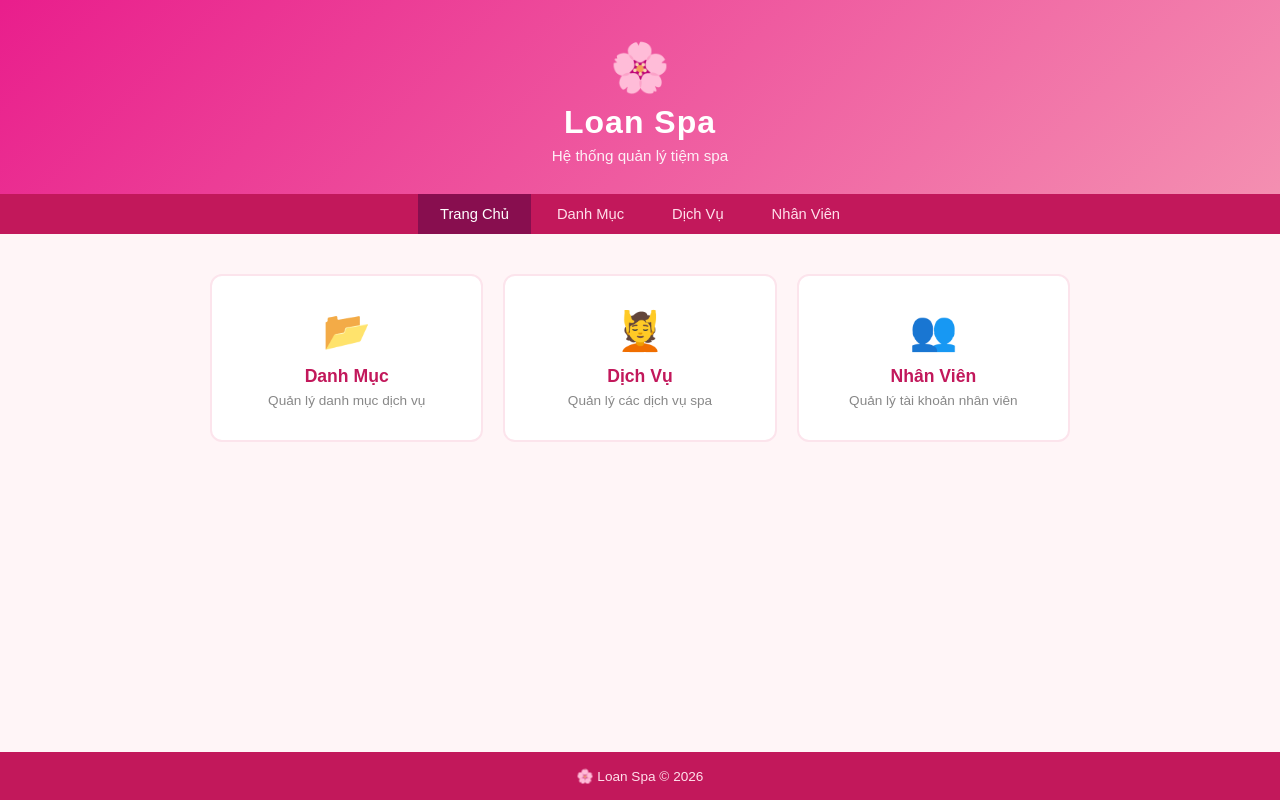
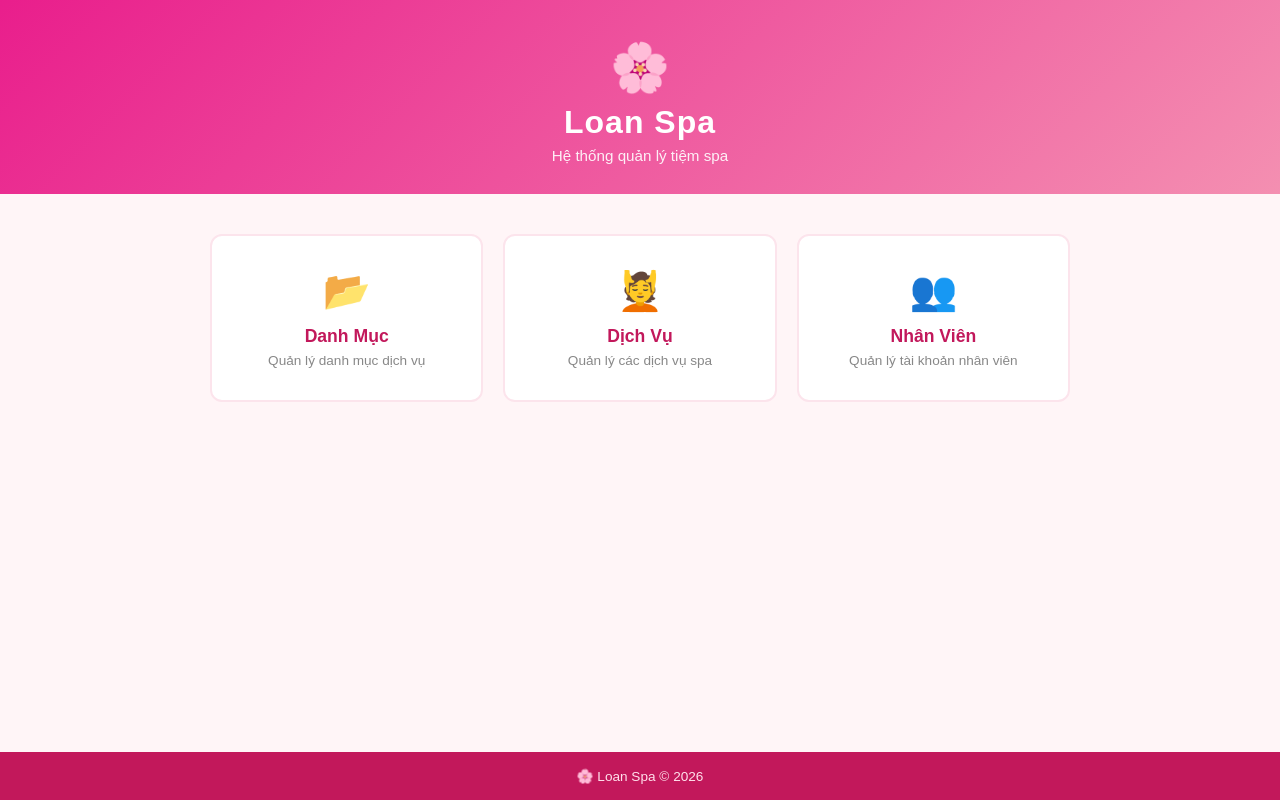
Before and after one commit to khachuynguyen0/NNPTUD_Nhom1_HK2A_2026, a website: page public/index.html in a window 1280 px wide. Drawn offline with Linux system fonts and the light colour scheme.

Commit message:
update: remove nav

```diff
--- a/public/index.html
+++ b/public/index.html
@@ -17,35 +17,27 @@
     <p>Hệ thống quản lý tiệm spa</p>
   </header>
 
-  <!-- Nav -->
-  <nav class="nav">
-    <a href="/index.html" class="nav-link active">Trang Chủ</a>
-    <a href="/pages/categories.html" class="nav-link">Danh Mục</a>
-    <a href="/pages/services.html" class="nav-link">Dịch Vụ</a>
-    <a href="/pages/staff.html" class="nav-link">Nhân Viên</a>
-  </nav>
-
   <!-- Main -->
   <main class="main">
     <div class="card-grid">
 
-      <a href="/pages/categories.html" class="card">
+      <div class="card">
         <div class="card-icon">📂</div>
         <h2>Danh Mục</h2>
         <p>Quản lý danh mục dịch vụ</p>
-      </a>
+      </div>
 
-      <a href="/pages/services.html" class="card">
+      <div class="card">
         <div class="card-icon">💆</div>
         <h2>Dịch Vụ</h2>
         <p>Quản lý các dịch vụ spa</p>
-      </a>
+      </div>
 
-      <a href="/pages/staff.html" class="card">
+      <div class="card">
         <div class="card-icon">👥</div>
         <h2>Nhân Viên</h2>
         <p>Quản lý tài khoản nhân viên</p>
-      </a>
+      </div>
 
     </div>
   </main>
```
